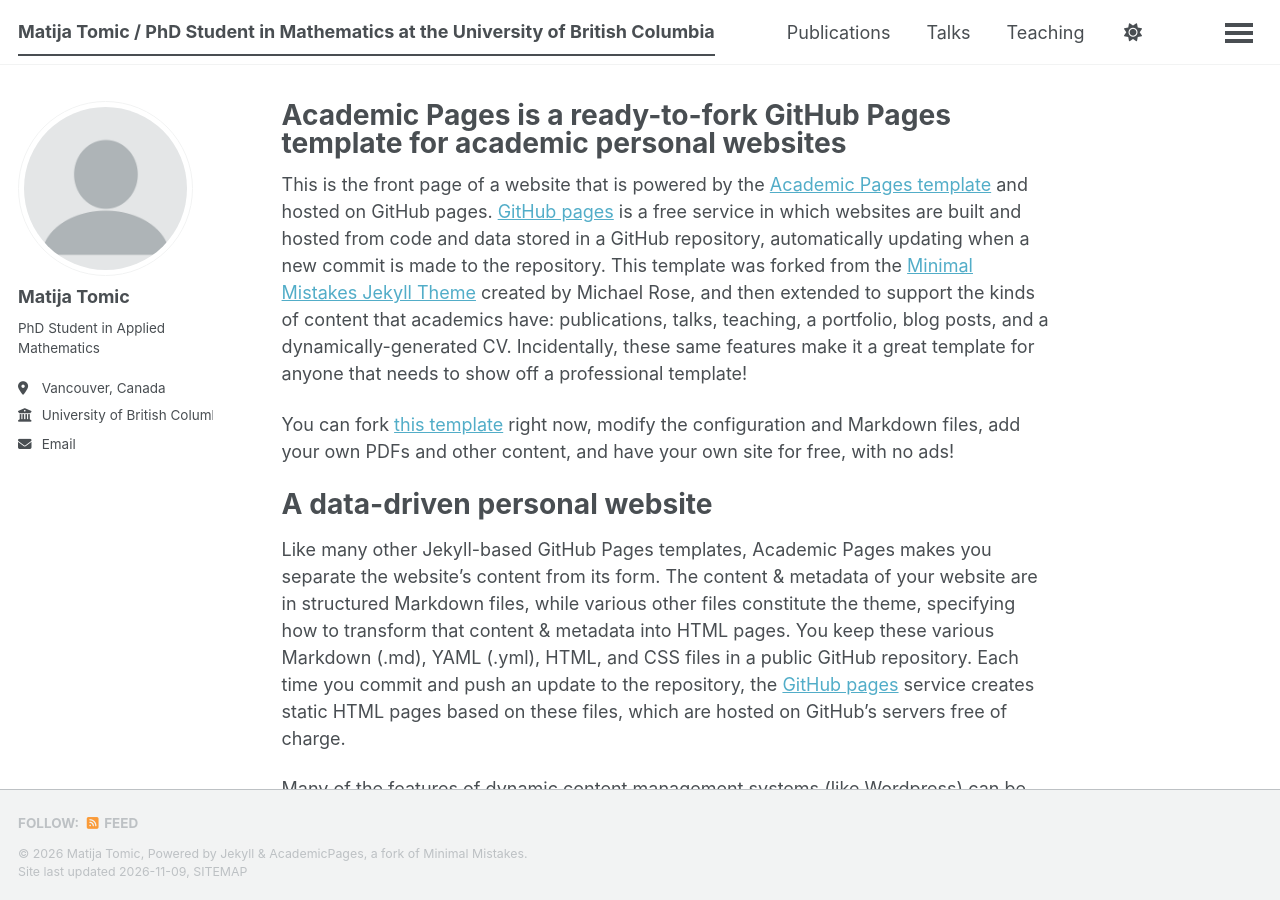
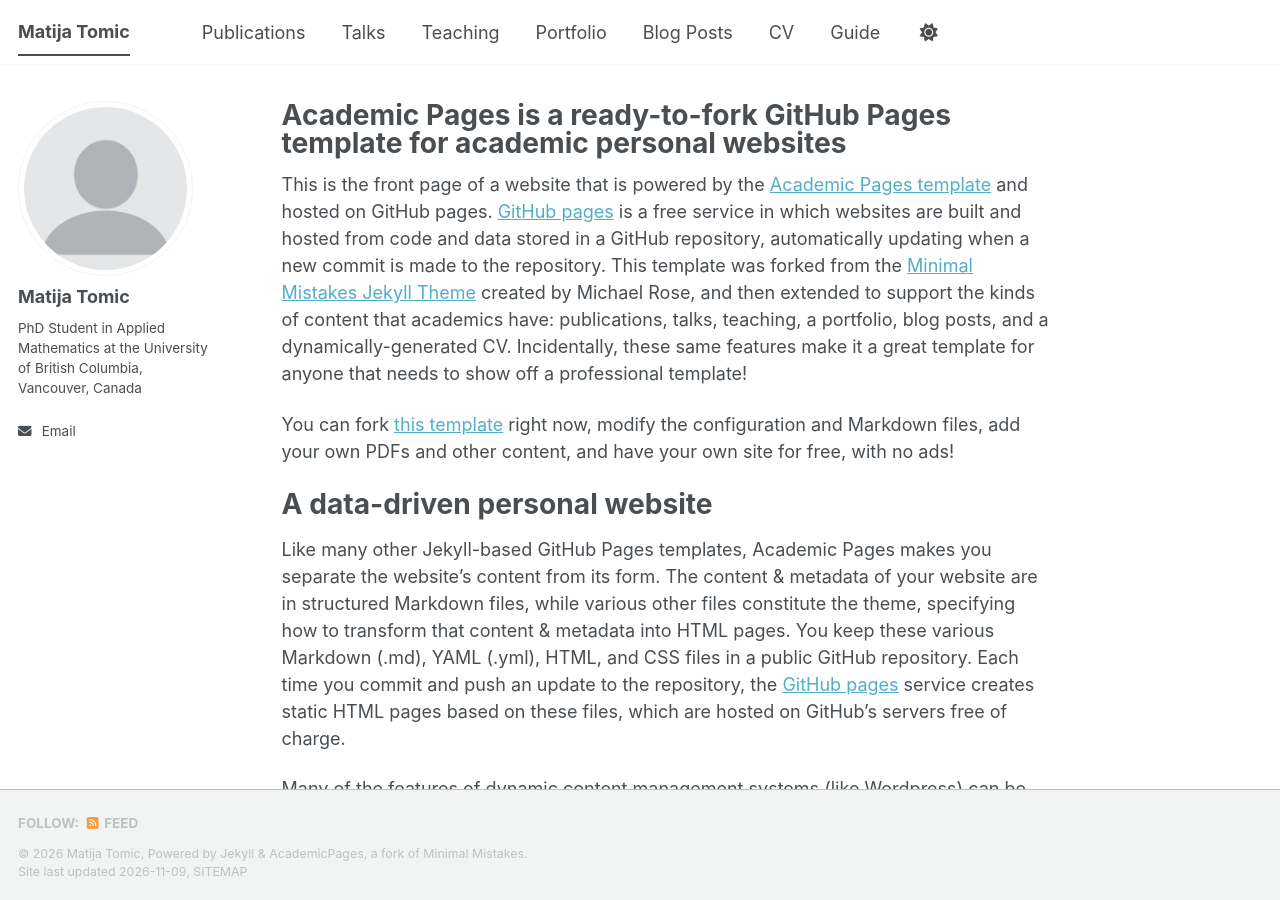
Before and after one commit to matija-tomic/matija-tomic.github.io, a Jekyll site: the page built from _pages/about.md, in a window 1280 px wide and 900 px high. Built offline with Jekyll 4.4.1, drawn with Linux system fonts in a browser that asks for light colours; a script bundle is joined from its source files by our own code; a style sheet for code colours, icons or effects is not loaded; some of the changed lines change nothing that is shown.

Commit message:
Revise title and update biographic information
Updated the title and consolidated bio, location, and employer into a single line.

```diff
--- a/_config.yml
+++ b/_config.yml
@@ -9,7 +9,7 @@
 # Basic Site Settings
 locale                   : "en-US"
 site_theme               : "default" # The available themes options are "default", "air", "sunrise", "mint", "dirt" and "contrast"
-title                    : "Matija Tomic / PhD Student in Mathematics at the University of British Columbia"
+title                    : "Matija Tomic"
 title_separator          : "-"
 name                     : &name "Matija Tomic"
 description              : &description "Matija Tomic's academic website"   # Update this with a general description of your site, this is the default if not overridden by a page
@@ -26,9 +26,9 @@ author:
   avatar           : "profile.png"
   name             : "Matija Tomic"
   pronouns         : # example: "she/her"
-  bio              : "PhD Student in Applied Mathematics"
-  location         : "Vancouver, Canada"
-  employer         : "University of British Columbia"
+  bio              : "PhD Student in Applied Mathematics at the University of British Columbia, Vancouver, Canada"
+  location         : #"Vancouver, Canada"
+  employer         : #"University of British Columbia"
   uri              : # URL
   email            : "matija.tomic@math.ubc.ca"
 
```
